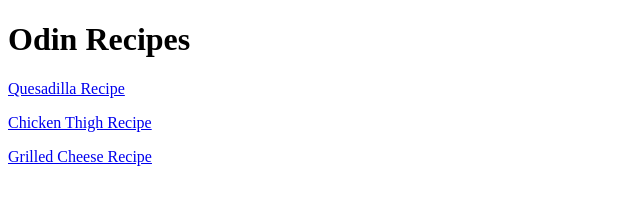
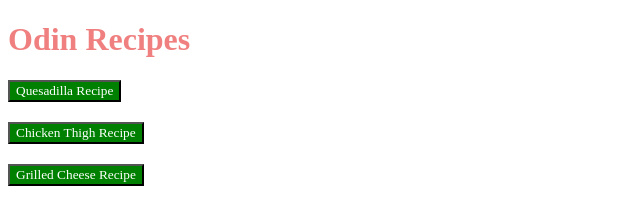
Before and after one commit to umdieweld/odin-recipes, a plain HTML site: page index.html in a window 1280 px wide. Shown: the whole page, without its empty margins (0-640 px from the left). Drawn offline with Linux system fonts and the light colour scheme.

Commit message:
Add CSS to thighs and index

```diff
--- a/index.html
+++ b/index.html
@@ -5,26 +5,26 @@
 
         <meta charset="UTF-8">
         <title>Odin Recipes</title>
-
+        <link rel="stylesheet" href="./style.css">
     </head>
 
     <body>
 
         <h1>Odin Recipes</h1>
 
-        <a href="./recipes/quesadilla.html">Quesadilla Recipe</a>
+        <a href="./recipes/quesadilla.html"><button>Quesadilla Recipe</button></a>
 
         <p>
             <!--This is here to create a line between the Quesadilla and Chicken recipes-->
         </p>
 
-        <a href="./recipes/chickenthighs.html">Chicken Thigh Recipe</a>
+        <a href="./recipes/chickenthighs.html"><button>Chicken Thigh Recipe</button></a>
 
         <p>
 
         </p>
 
-        <a href="./recipes/grilledcheese.html">Grilled Cheese Recipe</a>
+        <a href="./recipes/grilledcheese.html"><button>Grilled Cheese Recipe</button></a>
     </body>
 
 </html>
--- /dev/null
+++ b/style.css
@@ -0,0 +1,23 @@
+button {
+    color: white;
+    background-color: green;
+}
+
+* {
+    font-family: "Times New Roman", Helvetica;
+}
+
+h1, h2
+{
+    font-weight: bold;
+    color: lightcoral;
+}
+
+p {
+    font-size: 20px;
+
+}
+
+li {
+    font-size: 18px;
+}
```
Also changed, not shown: recipes/chickenthighs.html (+1 -1 lines).
